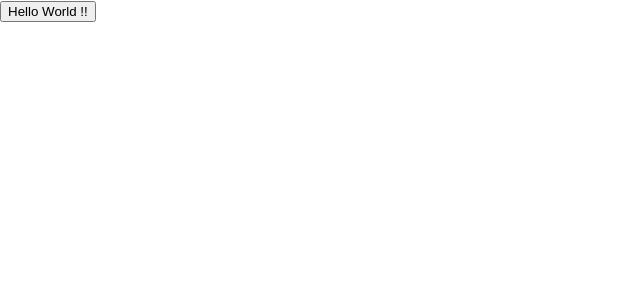
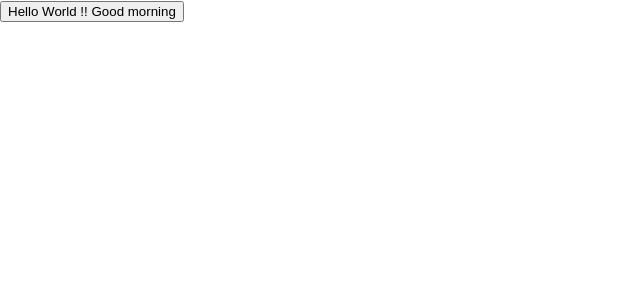
Before and after one commit to nesathomas/nesathomas, a React (Create React App) app: page / in a window 1280 px wide. Shown: the top 300 px of the page, without its empty margins (0-640 px from the left). Built offline with nearby package versions, Linux system fonts and the light colour scheme.

Commit message:
Adding a file to my branch

```diff
--- a/src/App.js
+++ b/src/App.js
@@ -3,7 +3,7 @@ import './App.css';
 
 function App() {
   return (
-    <button> Hello World !!</button>
+    <button> Hello World !! Good morning </button>
   );
 }
 
```
